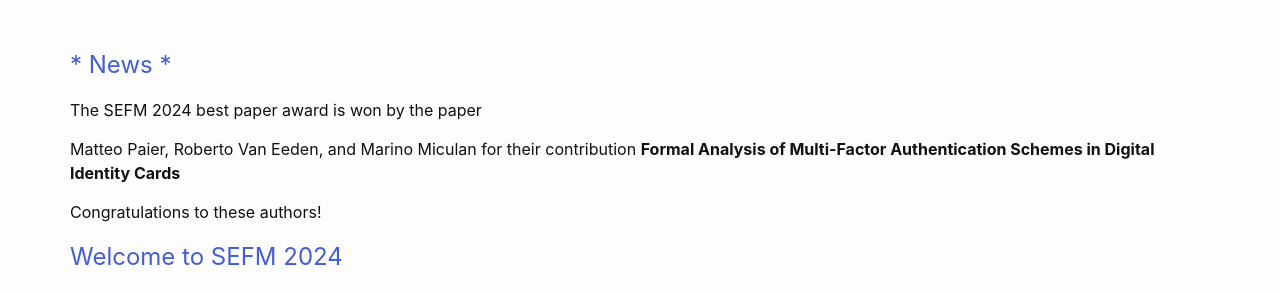
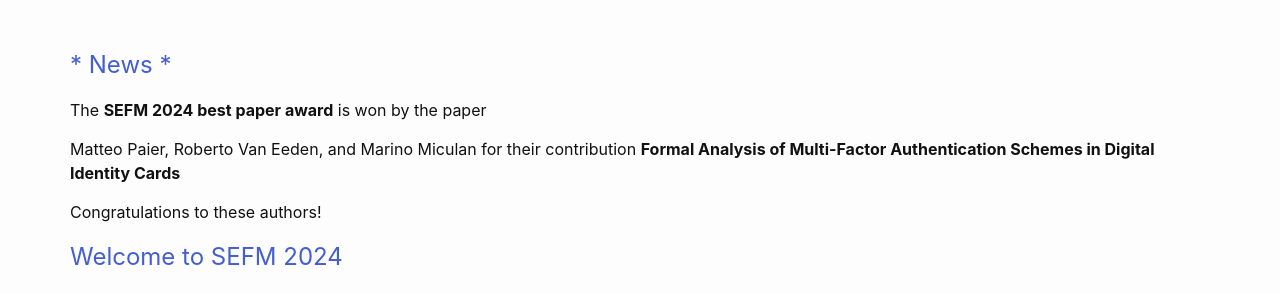
Before and after one commit to sefm-conference/2024, a Jekyll site: the page built from _pages/index.md, in a window 1280 px wide. Shown: the part 731-1024 px from the top of the page. Built offline with Jekyll 4.4.1, drawn with Linux system fonts in a browser that asks for light colours.

```diff
--- a/_pages/index.md
+++ b/_pages/index.md
@@ -6,7 +6,7 @@ permalink: /
 
 <h2 class="secondH">* News *</h2>
 
-The SEFM 2024 best paper award is won by the paper
+The **SEFM 2024 best paper award** is won by the paper
 
 Matteo Paier, Roberto Van Eeden, and Marino Miculan for their contribution **Formal Analysis
 of Multi-Factor Authentication Schemes in Digital Identity Cards**
```
